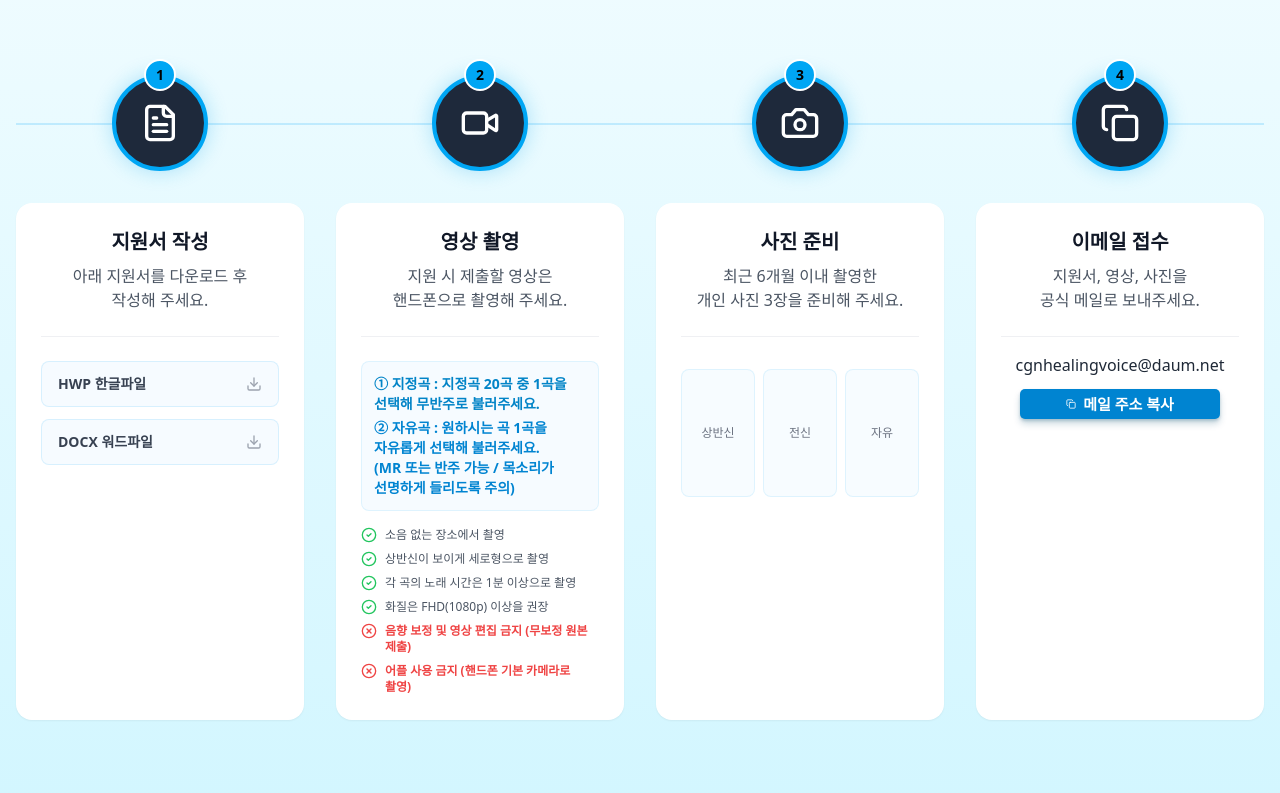
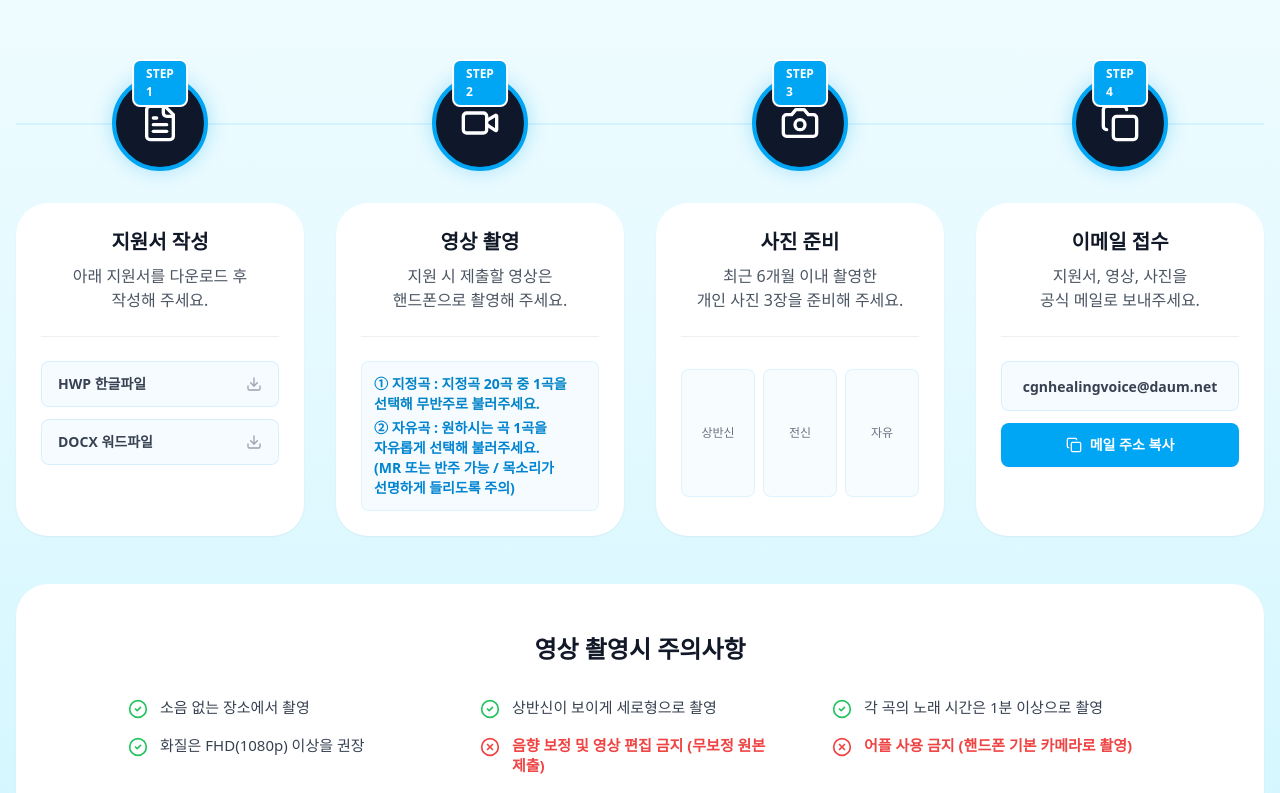
Before and after one commit to seun9eun/healingvoice, a React (Vite) app: page / in a window 1280 px wide. Shown: the part 4340-5133 px from the top of the page. Built offline with nearby package versions, Linux system fonts and the light colour scheme; a web font is replaced by a local one.

Commit message:
style: restructure steps section, move precautions, and update labels

```diff
--- a/src/app/components/StepsSection.tsx
+++ b/src/app/components/StepsSection.tsx
@@ -111,33 +111,6 @@ export function StepsSection() {
             <p className="break-keep text-sky-600 font-bold">{t('steps.step2.guide1')}</p>
             <p className="break-keep font-bold whitespace-pre-line text-[#0084d1]">{t('steps.step2.guide2')}</p>
           </div>
-
-           <ul className="text-xs text-gray-600 space-y-2 text-left">
-            <li className="flex items-start gap-2">
-                <CheckCircle2 className="w-4 h-4 text-green-500 shrink-0" />
-                <span>{t('steps.step2.check1')}</span>
-            </li>
-            <li className="flex items-start gap-2">
-                <CheckCircle2 className="w-4 h-4 text-green-500 shrink-0" />
-                <span>{t('steps.step2.check2')}</span>
-            </li>
-            <li className="flex items-start gap-2">
-                <CheckCircle2 className="w-4 h-4 text-green-500 shrink-0" />
-                <span>{t('steps.step2.check3')}</span>
-            </li>
-            <li className="flex items-start gap-2">
-                <CheckCircle2 className="w-4 h-4 text-green-500 shrink-0" />
-                <span>{t('steps.step2.check4')}</span>
-            </li>
-            <li className="flex items-start gap-2 text-red-500 font-bold break-keep">
-                <XCircle className="w-4 h-4 text-red-500 shrink-0" />
-                <span>{t('steps.step2.check5')}</span>
-            </li>
-            <li className="flex items-start gap-2 text-red-500 font-bold break-keep">
-                <XCircle className="w-4 h-4 text-red-500 shrink-0" />
-                <span>{t('steps.step2.check6')}</span>
-            </li>
-           </ul>
         </div>
       ),
     },
@@ -162,16 +135,18 @@ export function StepsSection() {
       desc: t('steps.step4.desc'),
       icon: Copy,
       content: (
-        <div className="flex flex-col gap-[12px] items-center justify-center w-full mt-0">
-          <p className="text-center font-normal whitespace-pre-wrap text-gray-800 text-[16px]">
+        <div className="flex flex-col gap-3 items-center justify-center w-full mt-2">
+          <div className="w-full text-center px-4 py-3 bg-sky-50/60 border border-sky-200/50 rounded-lg">
+            <span className="text-sm font-bold text-gray-700 font-sans">
               cgnhealingvoice@daum.net
-          </p>
+            </span>
+          </div>
           <button
             onClick={handleCopyEmail}
-            className="bg-[#0084d1] h-[30px] w-[200px] rounded-[5px] shadow-[0px_5px_7.5px_0px_rgba(2,74,112,0.2),0px_2px_3px_0px_rgba(2,74,112,0.2)] flex items-center justify-center gap-[7px] hover:bg-[#0073b7] transition-colors cursor-pointer"
+            className="w-full bg-[#00a6f4] hover:bg-[#0095e0] text-white font-bold text-sm px-4 py-3 rounded-lg transition-all flex items-center justify-center gap-2 shadow-sm"
           >
-            <Copy className="w-[10px] h-[10px] text-white" />
-            <span className="font-bold text-white leading-[12px] text-[15px]">
+            <Copy className="w-4 h-4 text-white" />
+            <span>
               {t('steps.step4.copyBtn')}
             </span>
           </button>
@@ -196,30 +171,30 @@ export function StepsSection() {
         </div>
 
         {/* Steps Grid */}
-        <div className="grid md:grid-cols-2 lg:grid-cols-4 gap-8 relative max-w-7xl mx-auto">
+        <div className="grid grid-cols-1 sm:grid-cols-2 lg:grid-cols-4 gap-8 relative max-w-7xl mx-auto">
           {/* Connector Line (Desktop) */}
-          <div className="hidden lg:block absolute top-[48px] left-0 right-0 h-0.5 bg-sky-300/40 z-0" />
+          <div className="hidden lg:block absolute top-[48px] left-0 right-0 h-0.5 bg-sky-300/20 z-0" />
 
-          {steps.map((step, idx) => (
+          {steps.map((step) => (
             <div
               key={step.step}
               className="relative z-10 flex flex-col items-center"
             >
-              {/* Icon Circle */}
+              {/* STEP Marker */}
               <div className="relative mb-8">
-                <div className="w-24 h-24 rounded-full bg-slate-800 border-4 border-[#00a6f4] flex items-center justify-center shadow-[0_0_20px_rgba(14,165,233,0.3)] z-10 relative">
+                <div className="w-24 h-24 rounded-full bg-slate-900 border-4 border-[#00a6f4] flex items-center justify-center shadow-[0_0_20px_rgba(14,165,233,0.3)] z-10 relative">
                   <step.icon className="w-10 h-10 text-white" />
                 </div>
-                {/* Number Badge */}
-                <div className="absolute -top-4 left-1/2 -translate-x-1/2 w-8 h-8 bg-[#00a6f4] text-black font-bold rounded-full flex items-center justify-center text-sm border-2 border-white z-20">
-                    {step.step}
+                {/* STEP Badge (Rounded Rect) */}
+                <div className="absolute -top-4 left-1/2 -translate-x-1/2 px-3 py-1 bg-[#00a6f4] text-white font-black rounded-[8px] flex items-center justify-center text-[12px] border-2 border-white z-20 shadow-sm">
+                  STEP {step.step}
                 </div>
               </div>
 
               {/* Card */}
               <div
                 id={step.step === 4 ? "apply-email" : undefined}
-                className={`w-full flex-1 bg-white/100 backdrop-blur-sm border border-white/70 rounded-2xl p-6 hover:border-sky-400/60 transition-colors flex flex-col text-center shadow-sm ${step.step === 4 ? "scroll-mt-60 md:scroll-mt-102" : ""}`}>
+                className={`w-full flex-1 bg-white/100 backdrop-blur-sm border border-white/70 rounded-[24px] md:rounded-[32px] p-6 hover:border-sky-400/60 transition-colors flex flex-col text-center shadow-sm ${step.step === 4 ? "scroll-mt-60 md:scroll-mt-102" : ""}`}>
                 <h3 className="text-xl font-bold text-gray-900 mb-2">
                   {step.title}
                 </h3>
@@ -233,6 +208,42 @@ export function StepsSection() {
             </div>
           ))}
         </div>
+
+        {/* 영상 촬영시 주의사항 (Bottom Card) */}
+        <div className="mt-12 max-w-7xl mx-auto w-full">
+          <div className="bg-white rounded-[24px] md:rounded-[32px] p-8 md:p-12 shadow-sm border border-white/70">
+            <h3 className="text-xl md:text-2xl font-bold text-gray-900 text-center mb-8">
+              {lang === 'ko' ? "영상 촬영시 주의사항" : "Video Recording Precautions"}
+            </h3>
+
+            <ul className="grid grid-cols-1 md:grid-cols-2 lg:grid-cols-3 gap-y-4 gap-x-8 max-w-5xl mx-auto">
+              <li className="flex items-start gap-3 text-sm md:text-[15px] text-gray-700">
+                <CheckCircle2 className="w-5 h-5 text-green-500 shrink-0 mt-0.5" />
+                <span>{t('steps.step2.check1')}</span>
+              </li>
+              <li className="flex items-start gap-3 text-sm md:text-[15px] text-gray-700">
+                <CheckCircle2 className="w-5 h-5 text-green-500 shrink-0 mt-0.5" />
+                <span>{t('steps.step2.check2')}</span>
+              </li>
+              <li className="flex items-start gap-3 text-sm md:text-[15px] text-gray-700">
+                <CheckCircle2 className="w-5 h-5 text-green-500 shrink-0 mt-0.5" />
+                <span>{t('steps.step2.check3')}</span>
+              </li>
+              <li className="flex items-start gap-3 text-sm md:text-[15px] text-gray-700">
+                <CheckCircle2 className="w-5 h-5 text-green-500 shrink-0 mt-0.5" />
+                <span>{t('steps.step2.check4')}</span>
+              </li>
+              <li className="flex items-start gap-3 text-sm md:text-[15px] text-red-500 font-bold break-keep">
+                <XCircle className="w-5 h-5 text-red-500 shrink-0 mt-0.5" />
+                <span>{t('steps.step2.check5')}</span>
+              </li>
+              <li className="flex items-start gap-3 text-sm md:text-[15px] text-red-500 font-bold break-keep">
+                <XCircle className="w-5 h-5 text-red-500 shrink-0 mt-0.5" />
+                <span>{t('steps.step2.check6')}</span>
+              </li>
+            </ul>
+          </div>
+        </div>
       </div>
     </section>
   );
```
Lines whose indentation alone changed are shown as unchanged.
